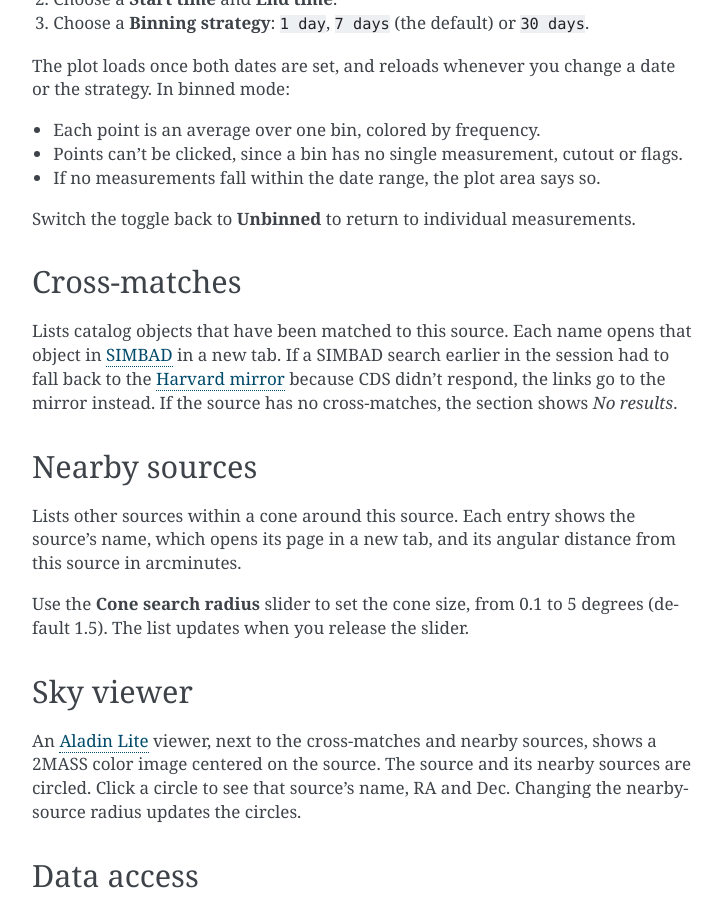
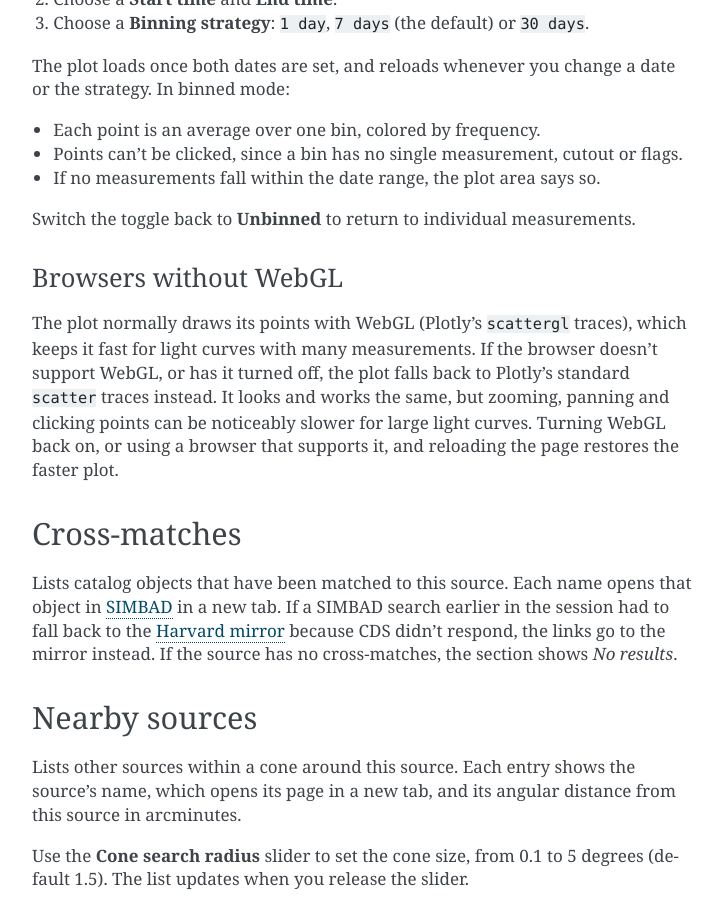
Before and after one commit to simonsobs/lightview, a Sphinx documentation site: the page built from docs/source-page.md, in a window 1280 px wide and 900 px high, scrolled down 2028 px. Shown: the whole window, without its empty margins (388-1111 px from the left). Built offline with Sphinx 7.4.7, drawn with Linux system fonts in a browser that asks for light colours; some of the changed text lies outside the part shown.

Commit message:
Describe 'scatter' fallback in docs

```diff
--- a/docs/source-page.md
+++ b/docs/source-page.md
@@ -74,6 +74,10 @@ The plot loads once both dates are set, and reloads whenever you change a date o
 
 Switch the toggle back to **Unbinned** to return to individual measurements.
 
+### Browsers without WebGL
+
+The plot normally draws its points with WebGL (Plotly's `scattergl` traces), which keeps it fast for light curves with many measurements. If the browser doesn't support WebGL, or has it turned off, the plot falls back to Plotly's standard `scatter` traces instead. It looks and works the same, but zooming, panning and clicking points can be noticeably slower for large light curves. Turning WebGL back on, or using a browser that supports it, and reloading the page restores the faster plot.
+
 ## Cross-matches
 
 Lists catalog objects that have been matched to this source. Each name opens that object in [SIMBAD](https://simbad.cds.unistra.fr/simbad/) in a new tab. If a SIMBAD search earlier in the session had to fall back to the [Harvard mirror](https://simbad.cfa.harvard.edu/simbad/) because CDS didn't respond, the links go to the mirror instead. If the source has no cross-matches, the section shows _No results_.
```
Also changed, not shown: docs/sky-explorer.md (+1 -1 lines).
